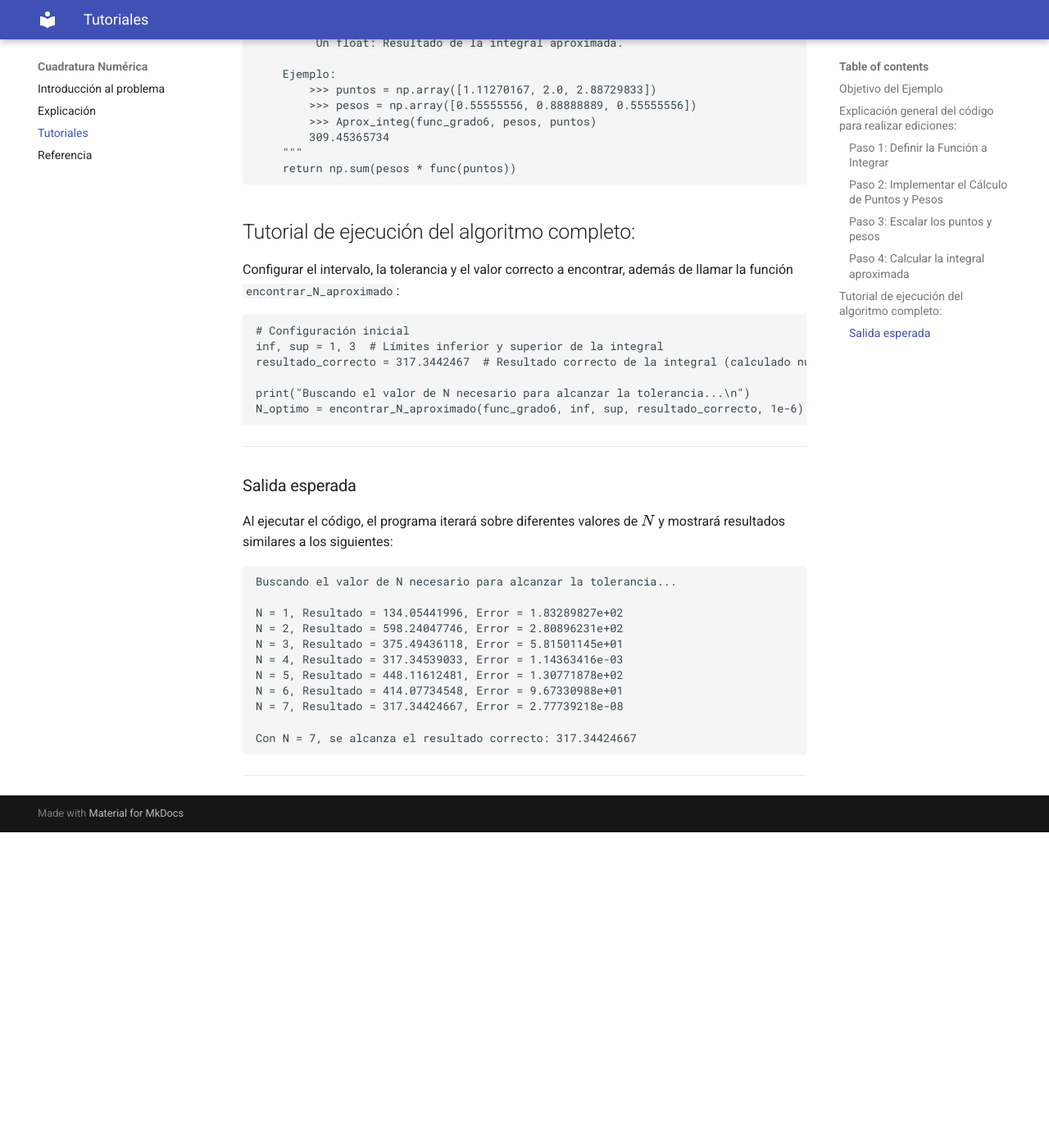
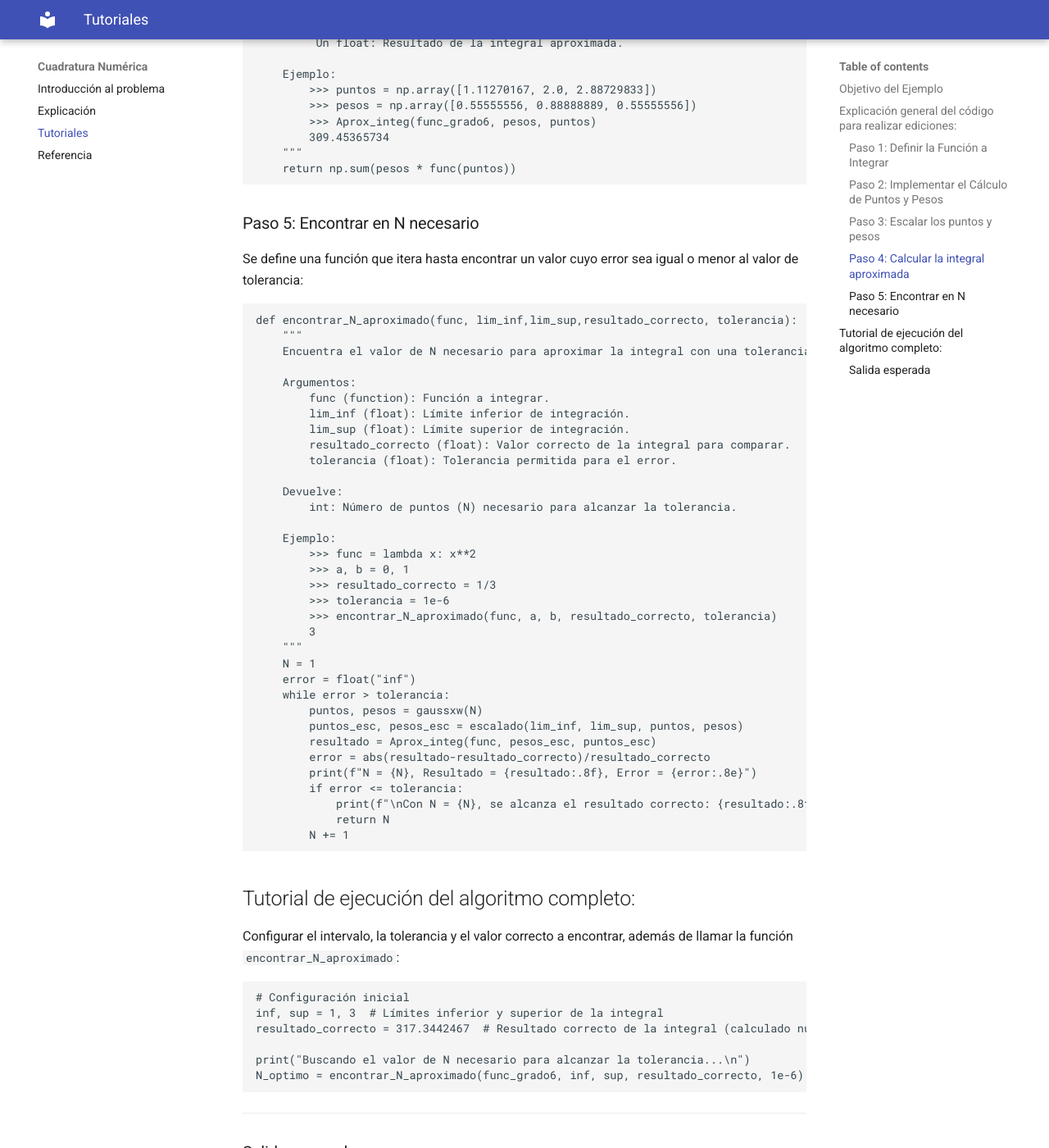
Before and after one commit to JA-Mendoza-M/Tarea02_cuadratura_JAMM, an MkDocs documentation site: the page built from docs/tutorials.md, in a window 1280 px wide and 1400 px high, scrolled down 2893 px. Shown: the whole window at 82% size. Built offline with MkDocs 1.6.1 and Material for MkDocs 9.7.7, drawn with Linux system fonts in a browser that asks for light colours; before the commit the page ends 3908 px from its top, so only the background shows below that.

Commit message:
Corrección de val abs

````diff
--- a/docs/tutorials.md
+++ b/docs/tutorials.md
@@ -146,6 +146,47 @@ def Aprox_integ(func, pesos, puntos):
     return np.sum(pesos * func(puntos))
 ```
 
+### Paso 5: Encontrar en N necesario
+
+Se define una función que itera hasta encontrar un valor cuyo error sea igual o menor al valor de tolerancia:
+
+```python
+def encontrar_N_aproximado(func, lim_inf,lim_sup,resultado_correcto, tolerancia):
+    """
+    Encuentra el valor de N necesario para aproximar la integral con una tolerancia específica.
+
+    Argumentos:
+        func (function): Función a integrar.
+        lim_inf (float): Límite inferior de integración.
+        lim_sup (float): Límite superior de integración.
+        resultado_correcto (float): Valor correcto de la integral para comparar.
+        tolerancia (float): Tolerancia permitida para el error.
+
+    Devuelve:
+        int: Número de puntos (N) necesario para alcanzar la tolerancia.
+
+    Ejemplo:
+        >>> func = lambda x: x**2
+        >>> a, b = 0, 1
+        >>> resultado_correcto = 1/3
+        >>> tolerancia = 1e-6
+        >>> encontrar_N_aproximado(func, a, b, resultado_correcto, tolerancia)
+        3
+    """
+    N = 1
+    error = float("inf")
+    while error > tolerancia:
+        puntos, pesos = gaussxw(N)
+        puntos_esc, pesos_esc = escalado(lim_inf, lim_sup, puntos, pesos)
+        resultado = Aprox_integ(func, pesos_esc, puntos_esc)
+        error = abs(resultado-resultado_correcto)/resultado_correcto
+        print(f"N = {N}, Resultado = {resultado:.8f}, Error = {error:.8e}")
+        if error <= tolerancia:
+            print(f"\nCon N = {N}, se alcanza el resultado correcto: {resultado:.8f}")
+            return N
+        N += 1
+```
+
 ## Tutorial de ejecución del algoritmo completo:
 
 Configurar el intervalo, la tolerancia y el valor correcto a encontrar, además de llamar la función `encontrar_N_aproximado`:
````
Also changed, not shown: docs/explanation.md (+5 -4 lines), site/explanation/index.html, site/reference/index.html, site/tutorials/index.html, 3 other files.
